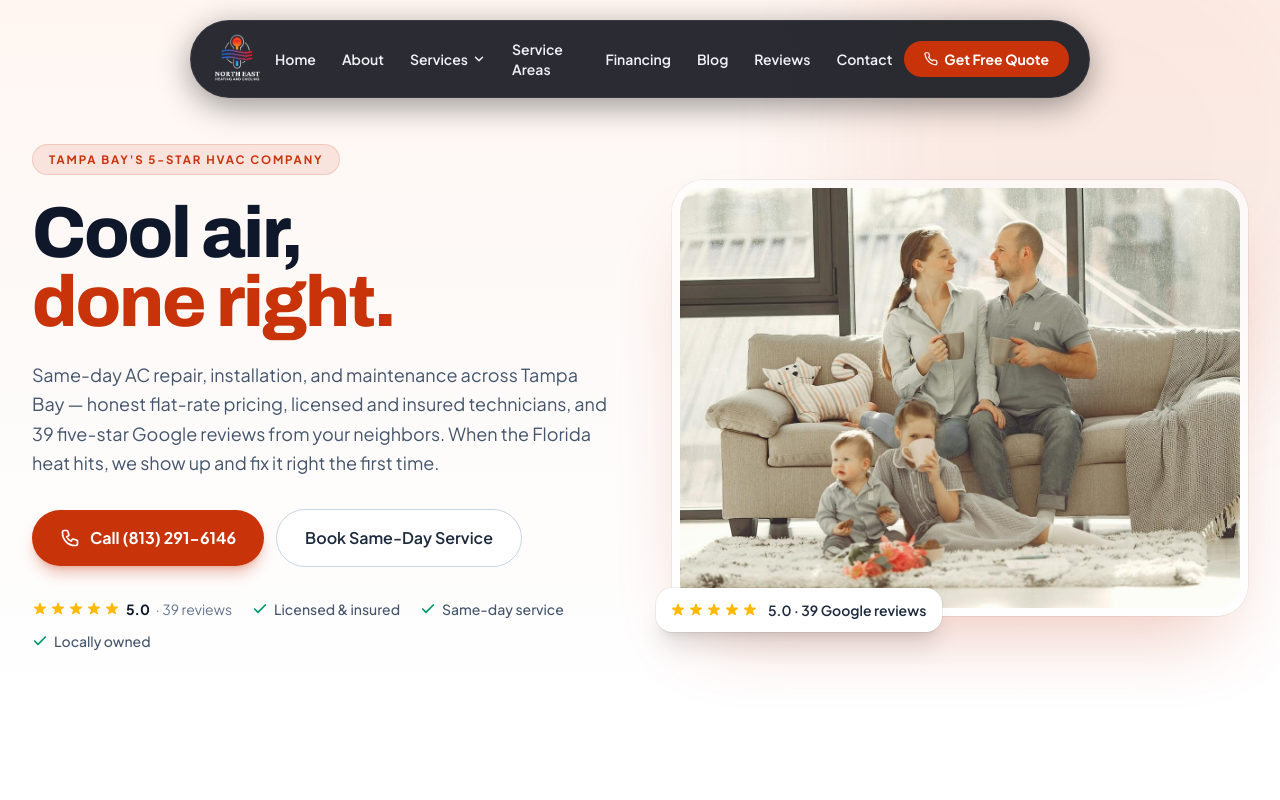
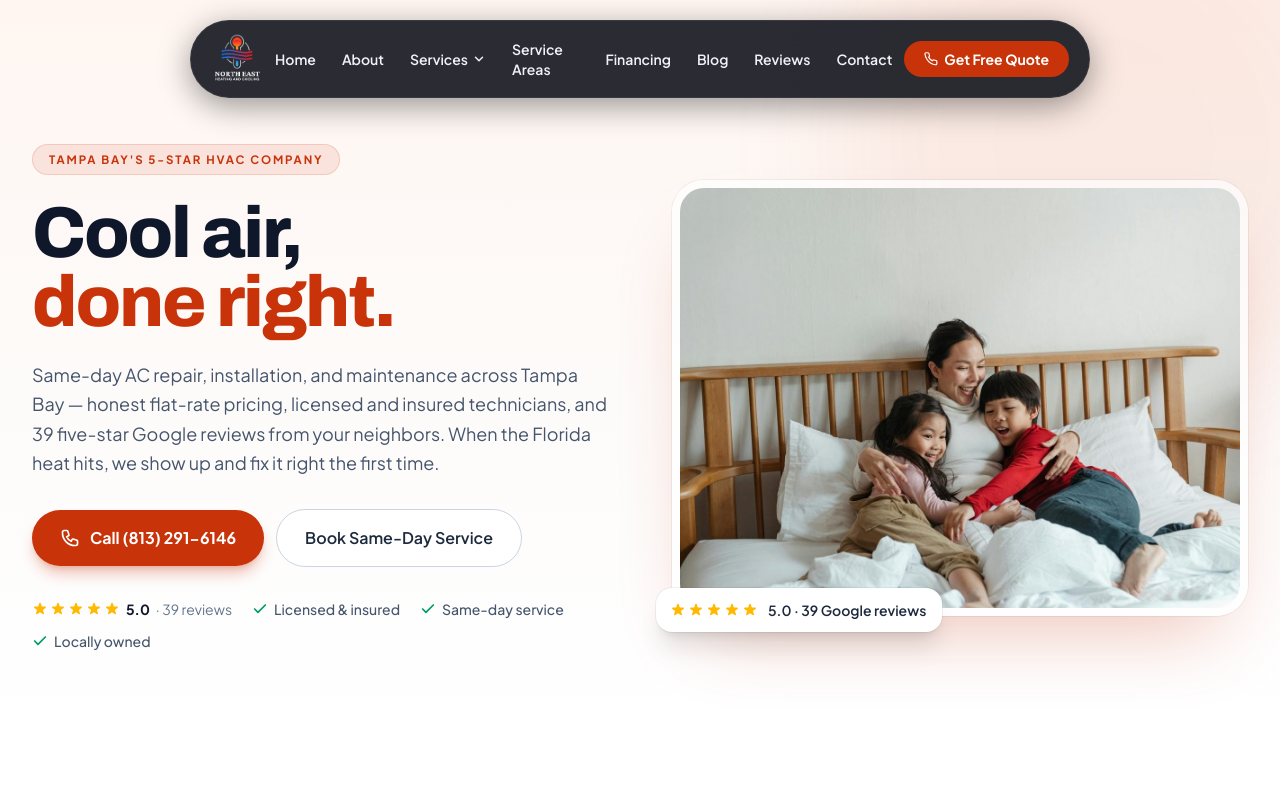
Before and after one commit to frankyleadwise/northeastheatingcooling, a Next.js app: page / in a window 1280 px wide. Shown: the top 800 px of the page. Built offline with nearby package versions, Linux system fonts and the light colour scheme.

Commit message:
Homepage hero: swap to the original family photo (self-hosted)
Franky tired of the coffee-couch family shot (also on /financing).
Restore the previous hero image (Pexels 4473775, mom + kids), now
downloaded, optimized, and self-hosted instead of hotlinked.

```diff
--- a/app/page.tsx
+++ b/app/page.tsx
@@ -291,8 +291,8 @@ export default function HomePage() {
               <div className="rounded-[2rem] bg-white/70 ring-1 ring-black/5 p-2 shadow-[0_40px_80px_-30px_rgba(200,51,10,0.3)]">
                 <div className="relative rounded-[calc(2rem-0.5rem)] overflow-hidden aspect-[4/3]">
                   <Image
-                    src="/home-hero-comfort.jpg"
-                    alt="A comfortable Tampa Bay family relaxing in their cool, well-maintained home"
+                    src="/home-hero-family.jpg"
+                    alt="A happy Tampa Bay family relaxing comfortably at home"
                     fill
                     priority
                     className="object-cover"
```
Also changed, not shown: public/home-hero-comfort.jpg (deleted), public/home-hero-family.jpg (added).
